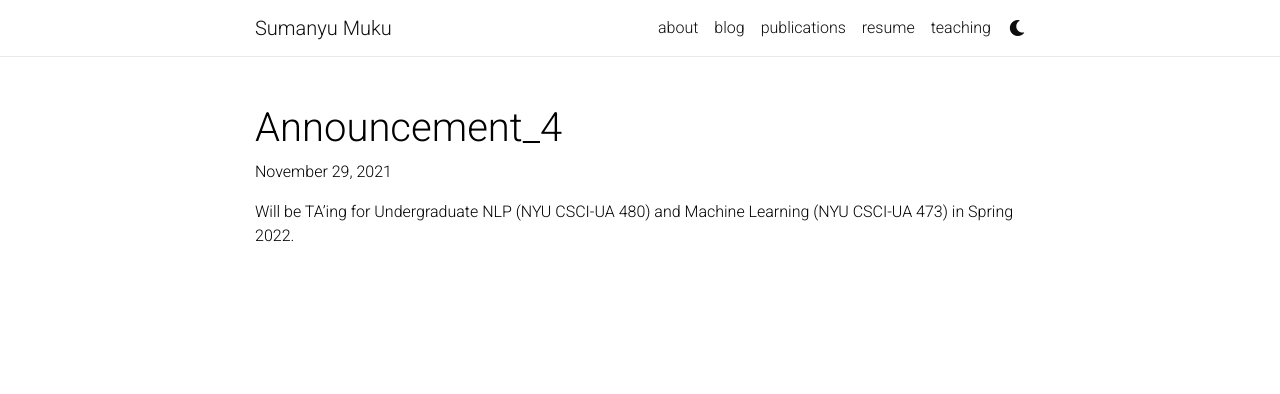
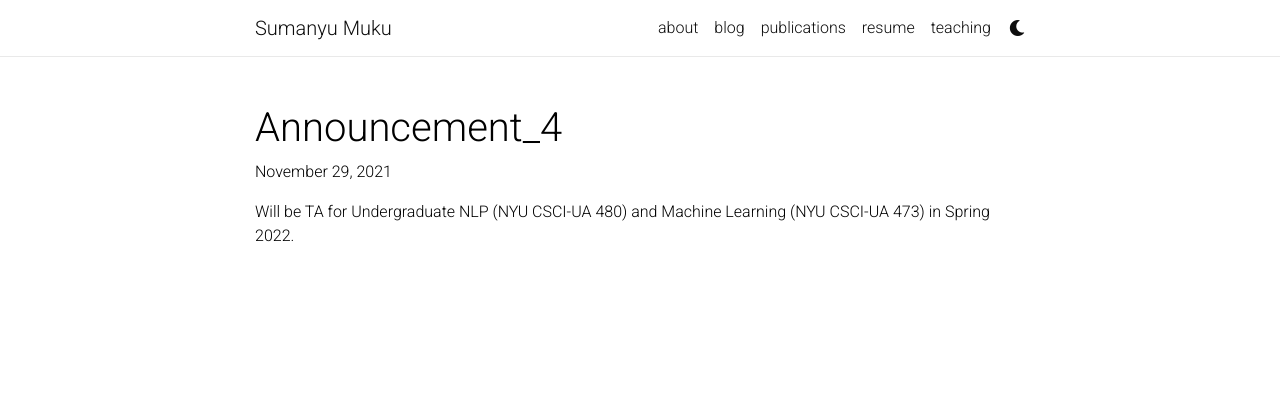
Before and after one commit to sumanyumuku98/sumanyumuku98.github.io, a Jekyll site: the page built from _news/announcement_4.md, in a window 1280 px wide. Shown: the top 394 px of the page. Built offline with Jekyll 4.4.1, drawn with Linux system fonts in a browser that asks for light colours; nearby versions of some CDN libraries; comment, search, counter and statistics services are not loaded; a style sheet for code colours, icons or effects is not loaded.

```diff
--- a/_layouts/resume.html
+++ b/_layouts/resume.html
@@ -3,6 +3,6 @@ layout: default
 ---
 <div class="post">
 
-    <a href="../assets/pdf/Sumanyu_Resume_NYU_Dec21.pdf">Resume</a>
+    <a href="../assets/pdf/Sumanyu_Resume_NYU_MLDS2.pdf">Resume</a>
 
 </div>
--- a/_news/announcement_4.md
+++ b/_news/announcement_4.md
@@ -4,4 +4,4 @@ date: 2021-11-29 10:59:00-0400
 inline: true
 ---
 
-Will be TA'ing for Undergraduate NLP (NYU CSCI-UA 480) and Machine Learning (NYU CSCI-UA 473) in Spring 2022.
+Will be TA for Undergraduate NLP (NYU CSCI-UA 480) and Machine Learning (NYU CSCI-UA 473) in Spring 2022.
```
Also changed, not shown: _pages/teaching.md (+1 -0 lines), 2 other files.
